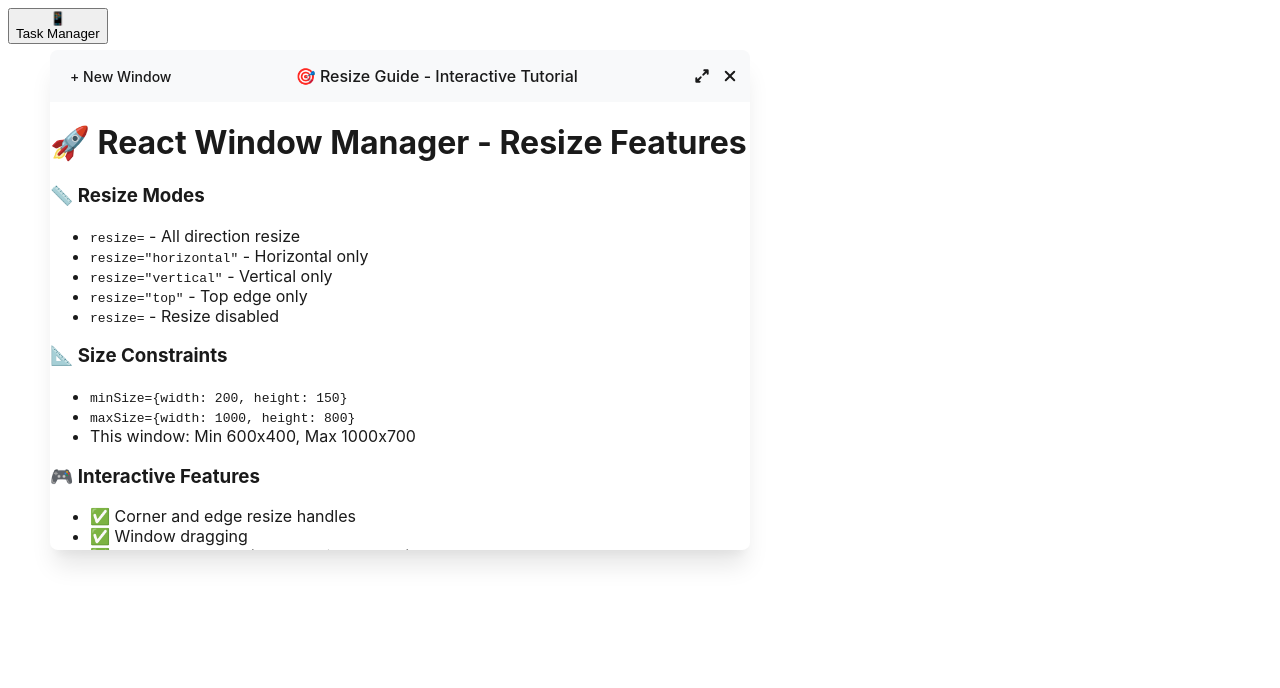
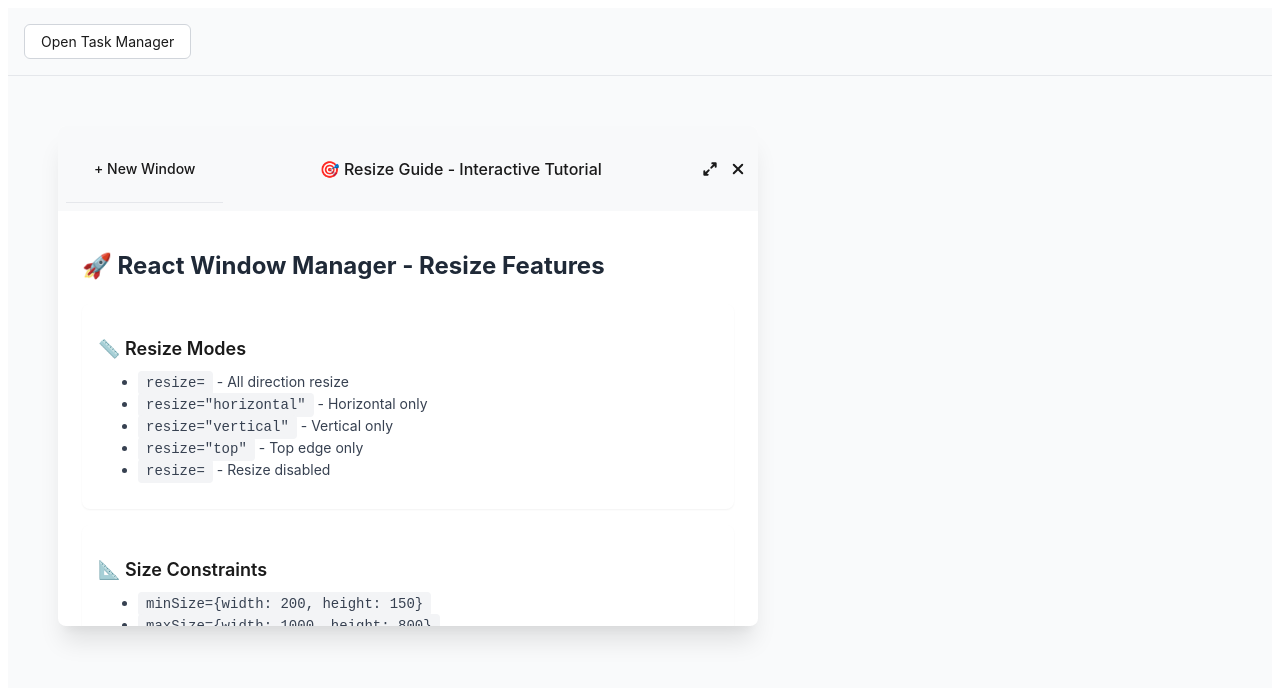
Before and after one commit to hacimuhammed/react-window-manager-ui, a React (Vite) app: page / in a window 1280 px wide. Shown: the top 688 px of the page. Built offline with nearby package versions, Linux system fonts and the light colour scheme.

Commit message:
style(App): migrated to css

```diff
--- /dev/null
+++ b/src/App.css
@@ -0,0 +1,311 @@
+/* General App Layout */
+.app-container {
+  display: flex;
+  flex-direction: column;
+  height: 100vh;
+  background-color: #f9fafb; /* equivalent to bg-gray-50 */
+}
+
+.toolbar {
+  padding: 1rem;
+  border-bottom: 1px solid #e5e7eb; /* border-gray-200 */
+  display: flex;
+  gap: 0.5rem;
+  align-items: center;
+}
+
+.main-content {
+  flex-grow: 1;
+  position: relative;
+  overflow: hidden; /* To contain the windows */
+}
+
+/* Generic Button Style (can be overridden) */
+.button {
+  padding: 0.5rem 1rem;
+  border: 1px solid #d1d5db; /* border-gray-300 */
+  border-radius: 0.375rem; /* rounded-md */
+  background-color: white;
+  cursor: pointer;
+  font-size: 0.875rem; /* text-sm */
+}
+
+.button:hover {
+  background-color: #f9fafb; /* bg-gray-50 */
+}
+
+/* Task Manager Specific Styles */
+.task-manager-content {
+  height: 100%;
+  background-color: white;
+  display: flex;
+  flex-direction: column;
+}
+
+.task-manager-header {
+  padding: 1rem;
+  border-bottom: 1px solid #e5e7eb;
+  background-color: #f9fafb;
+}
+
+.task-manager-title {
+  font-size: 1.25rem; /* text-xl */
+  font-weight: 700; /* font-bold */
+  color: #1f2937; /* text-gray-800 */
+}
+
+.task-manager-subtitle {
+  font-size: 0.875rem; /* text-sm */
+  color: #4b5563; /* text-gray-600 */
+}
+
+.stats-grid {
+  display: grid;
+  grid-template-columns: repeat(3, minmax(0, 1fr));
+  gap: 0.75rem; /* gap-3 */
+  padding: 1rem;
+}
+
+.stat-card {
+  padding: 0.75rem; /* p-3 */
+  border-radius: 0.5rem; /* rounded-lg */
+  text-align: center;
+}
+
+.stat-card-active {
+  background-color: #eff6ff; /* bg-blue-50 */
+}
+
+.stat-card-completed {
+  background-color: #f0fdf4; /* bg-green-50 */
+}
+
+.stat-card-progress {
+  background-color: #faf5ff; /* bg-purple-50 */
+}
+
+.stat-number {
+  font-size: 1.5rem; /* text-2xl */
+  font-weight: 700;
+}
+
+.stat-label {
+  font-size: 0.75rem; /* text-xs */
+}
+
+.stat-number-active {
+  color: #2563eb; /* text-blue-600 */
+}
+.stat-label-active {
+  color: #1e40af; /* text-blue-800 */
+}
+
+.stat-number-completed {
+  color: #16a34a; /* text-green-600 */
+}
+.stat-label-completed {
+  color: #166534; /* text-green-800 */
+}
+
+.stat-number-progress {
+  color: #9333ea; /* text-purple-600 */
+}
+.stat-label-progress {
+  color: #6b21a8; /* text-purple-800 */
+}
+
+.task-list-container {
+  padding: 1rem;
+  flex-grow: 1;
+  overflow-y: auto;
+}
+
+.task-list-header {
+  display: flex;
+  justify-content: space-between;
+  align-items: center;
+  margin-bottom: 0.75rem; /* mb-3 */
+}
+
+.task-list-title {
+  font-weight: 600; /* font-semibold */
+  color: #1f2937; /* text-gray-800 */
+}
+
+.add-task-form {
+  margin-bottom: 1rem; /* mb-4 */
+  padding: 0.75rem; /* p-3 */
+  background-color: #eff6ff; /* bg-blue-50 */
+  border-radius: 0.5rem; /* rounded-lg */
+}
+
+.task-input {
+  width: 100%;
+  padding: 0.5rem; /* p-2 */
+  border: 1px solid #d1d5db; /* border */
+  border-radius: 0.25rem; /* rounded */
+  margin-bottom: 0.5rem; /* mb-2 */
+}
+
+.form-actions {
+  display: flex;
+  gap: 0.5rem; /* gap-2 */
+}
+
+.task-item {
+  display: flex;
+  align-items: center;
+  gap: 0.75rem; /* gap-3 */
+  padding: 0.5rem; /* p-2 */
+  background-color: #f9fafb; /* bg-gray-50 */
+  border-radius: 0.25rem; /* rounded */
+  margin-bottom: 0.5rem; /* space-y-2 */
+}
+
+.task-checkbox {
+  width: 1rem; /* w-4 */
+  height: 1rem; /* h-4 */
+}
+
+.task-text {
+  flex-grow: 1;
+  font-size: 0.875rem; /* text-sm */
+  color: #1f2937; /* text-gray-800 */
+}
+
+.task-text-completed {
+  text-decoration: line-through;
+  color: #6b7280; /* text-gray-500 */
+}
+
+.task-priority {
+  font-size: 0.75rem; /* text-xs */
+  padding: 0.25rem 0.5rem; /* px-2 py-1 */
+  border-radius: 0.25rem; /* rounded */
+}
+
+.priority-high {
+  background-color: #fee2e2; /* bg-red-100 */
+  color: #991b1b; /* text-red-800 */
+}
+
+.priority-medium {
+  background-color: #fef3c7; /* bg-yellow-100 */
+  color: #92400e; /* text-yellow-800 */
+}
+
+.priority-low {
+  background-color: #dbeafe; /* bg-blue-100 */
+  color: #1e40af; /* text-blue-800 */
+}
+
+.delete-button {
+  color: #dc2626; /* text-red-600 */
+}
+
+.delete-button:hover {
+  background-color: #fee2e2; /* hover:bg-red-50 */
+}
+
+.task-manager-footer {
+  padding: 1rem;
+  border-top: 1px solid #e5e7eb;
+  background-color: #f9fafb;
+}
+
+.footer-content {
+  display: flex;
+  justify-content: space-between;
+  align-items: center;
+}
+
+.footer-text {
+  font-size: 0.875rem;
+  color: #4b5563;
+}
+
+.footer-actions {
+  display: flex;
+  gap: 0.5rem;
+}
+
+/* Resize Guide Specific Styles */
+.resize-guide-content {
+  padding: 1.5rem; /* p-6 */
+  height: 100%;
+  overflow-y: auto;
+}
+
+.resize-guide-title {
+  font-size: 1.5rem; /* text-2xl */
+  font-weight: 700;
+  margin-bottom: 1.5rem; /* mb-6 */
+  color: #1f2937;
+}
+
+.guide-section-grid {
+  display: grid;
+  gap: 1rem; /* gap-4 */
+  margin-bottom: 1.5rem; /* mb-6 */
+}
+
+.guide-card {
+  background-color: white;
+  padding: 1rem;
+  border-radius: 0.5rem;
+  box-shadow: 0 1px 2px 0 rgb(0 0 0 / 0.05); /* shadow-sm */
+  border-left-width: 4px;
+}
+
+.guide-card-blue {
+  border-color: #3b82f6; /* border-blue-500 */
+}
+
+.guide-card-green {
+  border-color: #22c55e; /* border-green-500 */
+}
+
+.guide-card-purple {
+  border-color: #a855f7; /* border-purple-500 */
+}
+
+.guide-card-title {
+  font-weight: 600;
+  font-size: 1.125rem; /* text-lg */
+  margin-bottom: 0.5rem;
+}
+
+.guide-list {
+  font-size: 0.875rem;
+  color: #374151; /* text-gray-700 */
+}
+
+.guide-list > li {
+  margin-bottom: 0.25rem; /* space-y-1 */
+}
+
+.code-snippet {
+  background-color: #f3f4f6; /* bg-gray-100 */
+  padding: 0.25rem 0.5rem;
+  border-radius: 0.25rem;
+  font-family: monospace;
+}
+
+/* Toolbar styles */
+.toolbar-item {
+  display: flex;
+  align-items: center;
+  gap: 0.5rem;
+}
+
+.toolbar-badge {
+  font-size: 0.75rem;
+  background-color: #dcfce7; /* bg-green-100 */
+  padding: 0.25rem 0.5rem;
+  border-radius: 0.25rem;
+}
+
+/* Generic div with padding */
+.padded-div {
+  padding: 1rem;
+}
--- a/src/App.tsx
+++ b/src/App.tsx
@@ -3,6 +3,7 @@ import { useEffect, useRef, useState } from "react";
 import { Button } from "./components/ui/button";
 import { Window } from "./index";
 import { useWindowManagerStore } from "./stores/windowManagerStore";
+import "./App.css";
 
 const WindowManager = () => {
   const { windows } = useWindowManagerStore();
@@ -117,43 +118,41 @@ const TaskManagerContent = () => {
   ).length;
 
   return (
-    <div className="h-full bg-white">
+    <div className="task-manager-content">
       {/* Header */}
-      <div className="p-4 border-b bg-gray-50">
-        <h2 className="text-xl font-bold text-gray-800">
-          Task Manager Dashboard
-        </h2>
-        <p className="text-sm text-gray-600">
+      <div className="task-manager-header">
+        <h2 className="task-manager-title">Task Manager Dashboard</h2>
+        <p className="task-manager-subtitle">
           Manage your daily tasks efficiently
         </p>
       </div>
 
       {/* Stats Cards */}
-      <div className="p-4 grid grid-cols-3 gap-3">
-        <div className="bg-blue-50 p-3 rounded-lg text-center">
-          <div className="text-2xl font-bold text-blue-600">
+      <div className="stats-grid">
+        <div className="stat-card stat-card-active">
+          <div className="stat-number stat-number-active">
             {activeTasksCount}
           </div>
-          <div className="text-xs text-blue-800">Active Tasks</div>
+          <div className="stat-label stat-label-active">Active Tasks</div>
         </div>
-        <div className="bg-green-50 p-3 rounded-lg text-center">
-          <div className="text-2xl font-bold text-green-600">
+        <div className="stat-card stat-card-completed">
+          <div className="stat-number stat-number-completed">
             {completedTasksCount}
           </div>
-          <div className="text-xs text-green-800">Completed</div>
+          <div className="stat-label stat-label-completed">Completed</div>
         </div>
-        <div className="bg-purple-50 p-3 rounded-lg text-center">
-          <div className="text-2xl font-bold text-purple-600">
+        <div className="stat-card stat-card-progress">
+          <div className="stat-number stat-number-progress">
             {progressTasksCount}
           </div>
-          <div className="text-xs text-purple-800">In Progress</div>
+          <div className="stat-label stat-label-progress">In Progress</div>
         </div>
       </div>
 
       {/* Task List */}
-      <div className="p-4 flex-1 overflow-auto">
-        <div className="flex justify-between items-center mb-3">
-          <h3 className="font-semibold text-gray-800">Today's Tasks</h3>
+      <div className="task-list-container">
+        <div className="task-list-header">
+          <h3 className="task-list-title">Today's Tasks</h3>
           <Button
             size="sm"
             variant="outline"
@@ -165,16 +164,16 @@ const TaskManagerContent = () => {
 
         {/* Add Task Form */}
         {showAddForm && (
-          <div className="mb-4 p-3 bg-blue-50 rounded-lg">
+          <div className="add-task-form">
             <input
               type="text"
               value={newTaskText}
               onChange={(e) => setNewTaskText(e.target.value)}
               placeholder="Enter new task..."
-              className="w-full p-2 border rounded mb-2"
+              className="task-input"
               onKeyPress={(e) => e.key === "Enter" && addTask()}
             />
-            <div className="flex gap-2">
+            <div className="form-actions">
               <Button size="sm" onClick={addTask}>
                 Add
               </Button>
@@ -189,34 +188,29 @@ const TaskManagerContent = () => {
           </div>
         )}
 
-        <div className="space-y-2">
+        <div>
           {tasks.map((task) => (
-            <div
-              key={task.id}
-              className="flex items-center gap-3 p-2 bg-gray-50 rounded"
-            >
+            <div key={task.id} className="task-item">
               <input
                 type="checkbox"
                 checked={task.status === "completed"}
                 onChange={() => toggleTask(task.id)}
-                className="w-4 h-4"
+                className="task-checkbox"
               />
               <span
-                className={`flex-1 text-sm ${
-                  task.status === "completed"
-                    ? "line-through text-gray-500"
-                    : "text-gray-800"
+                className={`task-text ${
+                  task.status === "completed" ? "task-text-completed" : ""
                 }`}
               >
                 {task.text}
               </span>
               <span
-                className={`text-xs px-2 py-1 rounded ${
+                className={`task-priority ${
                   task.priority === "high"
-                    ? "bg-red-100 text-red-800"
+                    ? "priority-high"
                     : task.priority === "medium"
-                    ? "bg-yellow-100 text-yellow-800"
-                    : "bg-blue-100 text-blue-800"
+                    ? "priority-medium"
+                    : "priority-low"
                 }`}
               >
                 {task.priority}
@@ -225,7 +219,7 @@ const TaskManagerContent = () => {
                 size="sm"
                 variant="outline"
                 onClick={() => deleteTask(task.id)}
-                className="text-red-600 hover:bg-red-50"
+                className="delete-button"
               >
                 ×
               </Button>
@@ -235,12 +229,12 @@ const TaskManagerContent = () => {
       </div>
 
       {/* Bottom Section */}
-      <div className="p-4 border-t bg-gray-50">
-        <div className="flex justify-between items-center">
-          <div className="text-sm text-gray-600">
+      <div className="task-manager-footer">
+        <div className="footer-content">
+          <div className="footer-text">
             Last updated: {new Date().toLocaleTimeString()}
           </div>
-          <div className="flex gap-2">
+          <div className="footer-actions">
             <Button size="sm" variant="outline">
               Settings
             </Button>
@@ -273,10 +267,8 @@ function App() {
       zIndex: 1,
       data: {
         toolbar: (
-          <div className="flex items-center gap-2">
-            <span className="text-xs bg-green-100 px-2 py-1 rounded">
-              Live Demo
-            </span>
+          <div className="toolbar-item">
+            <span className="toolbar-badge">Live Demo</span>
           </div>
         ),
         component: <TaskManagerContent />,
@@ -303,7 +295,7 @@ function App() {
         zIndex: 1,
         data: {
           toolbar: (
-            <div className="flex items-center gap-2">
+            <div className="toolbar-item">
               <Button
                 variant="outline"
                 size="sm"
@@ -318,7 +310,9 @@ function App() {
                     isMaximized: false,
                     zIndex: 1,
                     data: {
-                      component: <div className="p-4">New Demo App Window</div>,
+                      component: (
+                        <div className="padded-div">New Demo App Window</div>
+                      ),
                       resize: true,
                       minSize: { width: 400, height: 300 },
                     },
@@ -330,63 +324,51 @@ function App() {
             </div>
           ),
           component: (
-            <div className="p-6 bg-gradient-to-br from-blue-50 to-indigo-50 h-full overflow-auto">
-              <div className="max-w-full">
-                <h1 className="text-2xl font-bold mb-6 text-gray-800">
+            <div className="resize-guide-content">
+              <div>
+                <h1 className="resize-guide-title">
                   🚀 React Window Manager - Resize Features
                 </h1>
 
-                <div className="grid gap-4 mb-6">
-                  <div className="bg-white p-4 rounded-lg shadow-sm border-l-4 border-blue-500">
-                    <h3 className="font-semibold text-lg mb-2">
-                      📏 Resize Modes
-                    </h3>
-                    <ul className="text-sm space-y-1 text-gray-700">
+                <div className="guide-section-grid">
+                  <div className="guide-card guide-card-blue">
+                    <h3 className="guide-card-title">📏 Resize Modes</h3>
+                    <ul className="guide-list">
                       <li>
-                        <code className="bg-gray-100 px-2 py-1 rounded">
-                          resize={true}
-                        </code>{" "}
-                        - All direction resize
+                        <code className="code-snippet">resize={true}</code> - All
+                        direction resize
                       </li>
                       <li>
-                        <code className="bg-gray-100 px-2 py-1 rounded">
+                        <code className="code-snippet">
                           resize="horizontal"
                         </code>{" "}
                         - Horizontal only
                       </li>
                       <li>
-                        <code className="bg-gray-100 px-2 py-1 rounded">
-                          resize="vertical"
-                        </code>{" "}
-                        - Vertical only
+                        <code className="code-snippet">resize="vertical"</code> - Vertical
+                        only
                       </li>
                       <li>
-                        <code className="bg-gray-100 px-2 py-1 rounded">
-                          resize="top"
-                        </code>{" "}
-                        - Top edge only
+                        <code className="code-snippet">resize="top"</code> - Top edge
+                        only
                       </li>
                       <li>
-                        <code className="bg-gray-100 px-2 py-1 rounded">
-                          resize={false}
-                        </code>{" "}
-                        - Resize disabled
+                        <code className="code-snippet">resize={false}</code> - Resize
+                        disabled
                       </li>
                     </ul>
                   </div>
 
-                  <div className="bg-white p-4 rounded-lg shadow-sm border-l-4 border-green-500">
-                    <h3 className="font-semibold text-lg mb-2">
-                      📐 Size Constraints
-                    </h3>
-                    <ul className="text-sm space-y-1 text-gray-700">
+                  <div className="guide-card guide-card-green">
+                    <h3 className="guide-card-title">📐 Size Constraints</h3>
+                    <ul className="guide-list">
                       <li>
-                        <code className="bg-gray-100 px-2 py-1 rounded">
+                        <code className="code-snippet">
                           minSize={`{width: 200, height: 150}`}
                         </code>
                       </li>
                       <li>
-                        <code className="bg-gray-100 px-2 py-1 rounded">
+                        <code className="code-snippet">
                           maxSize={`{width: 1000, height: 800}`}
                         </code>
                       </li>
@@ -394,33 +376,30 @@ function App() {
                     </ul>
                   </div>
 
-                  <div className="bg-white p-4 rounded-lg shadow-sm border-l-4 border-purple-500">
-                    <h3 className="font-semibold text-lg mb-2">
+                  <div className="guide-card guide-card-purple">
+                    <h3 className="guide-card-title">
                       🎮 Interactive Features
                     </h3>
-                    <ul className="text-sm space-y-1 text-gray-700">
-                      <li>✅ Corner and edge resize handles</li>
-                      <li>✅ Window dragging</li>
-                      <li>✅ Fullscreen toggle (double-click header)</li>
-                      <li>✅ Smooth animations</li>
+                    <ul className="guide-list">
+                      <li>
+                        <code className="code-snippet">allowFullscreen</code>:
+                        Double-click header to toggle.
+                      </li>
+                      <li>
+                        <code className="code-snippet">
+                          animation="jellyfish"
+                        </code>
+                        : Fun window animation.
+                      </li>
                     </ul>
-                  </div>
-
-                  <div className="bg-white p-4 rounded-lg shadow-sm border-l-4 border-orange-500">
-                    <h3 className="font-semibold text-lg mb-2">
-                      🔧 Try It Out!
-                    </h3>
-                    <p className="text-sm text-gray-700 mb-3">
-                      Try resizing this window. You'll see different cursors on
-                      corners and edges.
-                    </p>
                   </div>
                 </div>
 
-                <div className="mt-6 p-4 bg-yellow-50 rounded-lg border border-yellow-200">
-                  <p className="text-sm text-yellow-800">
-                    💡 <strong>Tip:</strong> Double-click the header to toggle
-                    fullscreen mode!
+                <div className="footer-text" style={{ textAlign: "center" }}>
+                  <p>
+                    This is a demo of the windowing system's capabilities.
+                    <br />
+                    Try resizing, moving, and creating new windows!
                   </p>
                 </div>
               </div>
@@ -435,25 +414,18 @@ function App() {
   }, [addWindow]);
 
   return (
-    <div className="min-h-screen bg-gradient-to-br from-slate-100 to-slate-200 p-8">
-      <WindowManager />
+    <div className="app-container">
+      {/* Top Toolbar */}
+      <div className="toolbar">
+        <Button size="sm" onClick={openTaskManager}>
+          Open Task Manager
+        </Button>
+      </div>
 
-      {/* Desktop Shortcut - Windows 11 Style */}
-      <div className="fixed inset-0 flex items-center justify-center pointer-events-none">
-        <div className="pointer-events-auto">
-          <button
-            onClick={openTaskManager}
-            className="group flex flex-col items-center p-4 rounded-lg hover:bg-white/20 transition-all duration-200 hover:scale-105"
-          >
-            <div className="w-16 h-16 bg-gradient-to-br from-blue-300 to-purple-400 rounded-lg flex items-center justify-center text-white text-2xl shadow-lg group-hover:shadow-xl transition-shadow">
-              📱
-            </div>
-            <span className="mt-2 text-sm font-medium text-gray-700 group-hover:text-gray-900">
-              Task Manager
-            </span>
-          </button>
-        </div>
-      </div>
+      {/* Main Content Area */}
+      <main className="main-content">
+        <WindowManager />
+      </main>
     </div>
   );
 }
```
